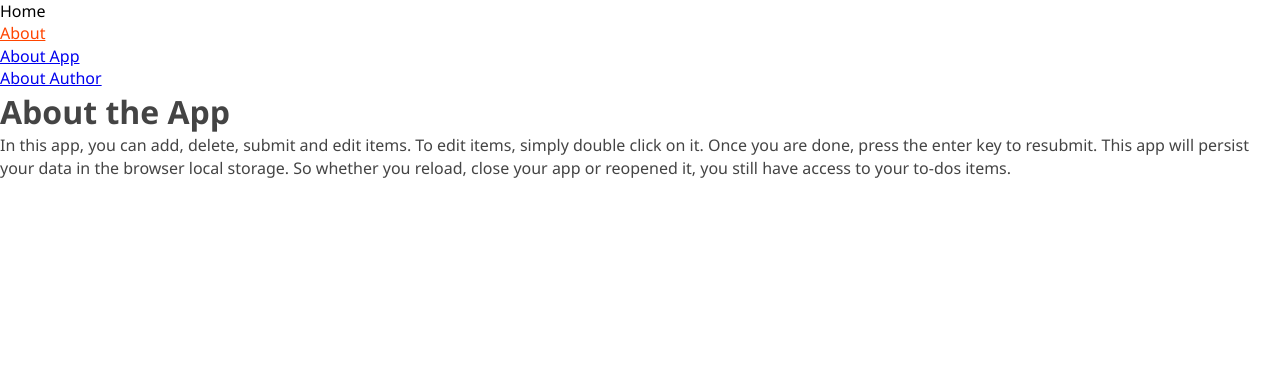
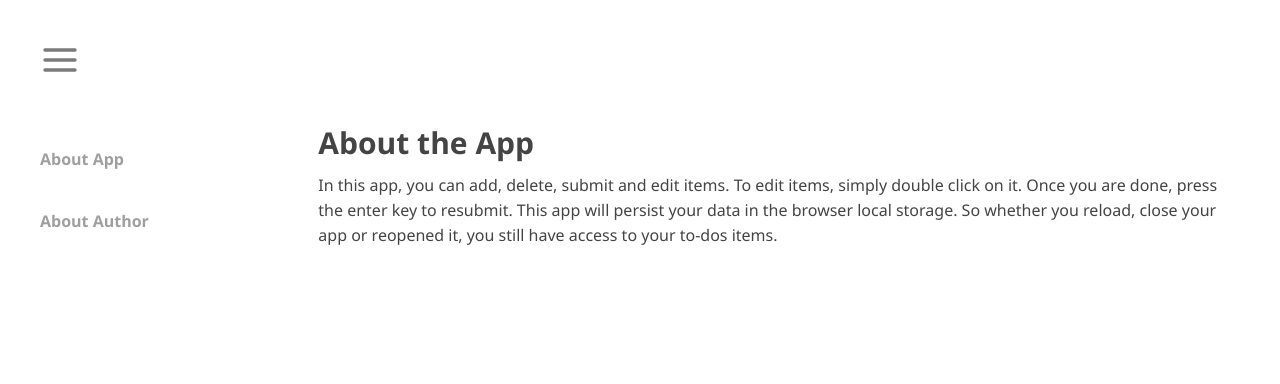
Before and after one commit to cuznerdexter/react-todo-test, a React app in the folder react-todo-app/: page /about/about-app in a window 1280 px wide. Built offline with nearby package versions, Linux system fonts and the light colour scheme.

Commit message:
Functional running app

```diff
--- a/react-todo-app/src/functionBased/components/Navbar.js
+++ b/react-todo-app/src/functionBased/components/Navbar.js
@@ -1,8 +1,13 @@
 import React from "react"
 import { NavLink } from "react-router-dom"
+import { useState } from "react"
+import { MdClose } from "react-icons/md"
+import { FiMenu } from "react-icons/fi"
+
 
 
 const Navbar = () => {
+    const [navbarOpen, setNavbarOpen] = useState(false)
 
     const links = [
         {
@@ -17,10 +22,26 @@ const Navbar = () => {
         },
     ];
 
+
+    const handleToggle = () => {
+        setNavbarOpen(!navbarOpen);
+    }
+
+    const closeMenu = () => {
+        setNavbarOpen(false)
+      }
+
     return (
     <>
         <nav className="navBar">
-            <ul>
+            <button onClick={handleToggle}>
+            {navbarOpen ? (
+                <MdClose style={{ color: "#fff", width: "40px", height: "40px" }} />
+            ) : (
+                <FiMenu style={{ color: "#7b7b7b", width: "40px", height: "40px" }} />
+            )}
+            </button>
+            <ul className={`menuNav ${navbarOpen ? " showMenu" : ""}`}>
                 {links.map((link, id) =>
                     <li key={id}>
                         <NavLink
@@ -29,6 +50,7 @@ const Navbar = () => {
                                 ? { color: 'orangered', textDecoration: 'underline' }
                                 : { color: 'black', textDecoration: 'none' }
                             }
+                            onClick={closeMenu}
                         >
                             {link.text}
                         </NavLink>
--- a/react-todo-app/src/functionBased/pages/About.js
+++ b/react-todo-app/src/functionBased/pages/About.js
@@ -7,8 +7,9 @@ const About = (props) => {
     const { url, path } = props;
     console.log(props, url, path);
 
-    return <div>
-        <ul>
+    return (
+    <div className="about__content">
+        <ul className="about__list">
             <li>
                 <Link to="about-app">About App</Link>
             </li>
@@ -20,5 +21,6 @@ const About = (props) => {
             <Route path=":slug" element={<SinglePage/>}/>
         </Routes>
     </div>
+    )
 }
 export default About
--- a/react-todo-app/src/functionBased/pages/SingPage.js
+++ b/react-todo-app/src/functionBased/pages/SingPage.js
@@ -23,7 +23,7 @@ const SinglePage = () => {
 
     console.log(useParams())
   return (
-    <div>
+    <div className="main__content">
         <h1>{title}</h1>
         <p>{description}</p>
     </div>
--- a/react-todo-app/src/styles/app.css
+++ b/react-todo-app/src/styles/app.css
@@ -69,3 +69,87 @@
     color: orangered;
     text-decoration: underline;
   }
+
+
+  .navBar {
+    position: relative;
+  }
+
+  .navBar button {
+    position: fixed;
+    left: 40px;
+    top: 40px;
+    z-index: 10;
+    cursor: pointer;
+    background: transparent;
+    border: none;
+  }
+
+  .menuNav {
+    overflow-y: scroll;
+    list-style: none;
+    position: fixed;
+    top: 0;
+    background: darkcyan;
+    left: 0;
+    bottom: 0;
+    height: 100vh;
+    width: 0;
+    overflow: hidden;
+    max-width: 290px;
+    z-index: 9;
+  }
+
+  .menuNav.showMenu {
+    width: 100%;
+  }
+
+  a {
+    display: block;
+    padding: 10px 40px;
+    text-decoration: none;
+    color: #3fffd2;
+    text-transform: uppercase;
+    font-weight: bold;
+  }
+
+  .menuNav li:first-child {
+    margin-top: 7rem;
+  }
+
+
+  .about__content {
+    padding: 8rem 40px;
+    display: flex;
+  }
+
+  .about__list {
+    list-style: none;
+    flex: 2;
+    margin-right: 15px;
+  }
+
+  .about__list a {
+    color: #9f9f9f;
+    text-transform: capitalize;
+    padding: 20px 0;
+    font-weight: 600;
+  }
+
+  .about__list a:hover {
+    color: #000;
+  }
+
+  .main__content {
+    flex: 7;
+  }
+
+  .main__content h1 {
+    margin-bottom: 15px;
+    line-height: 30px;
+    font-size: 30px;
+  }
+
+  .main__content p {
+    line-height: 25px;
+  }
```
